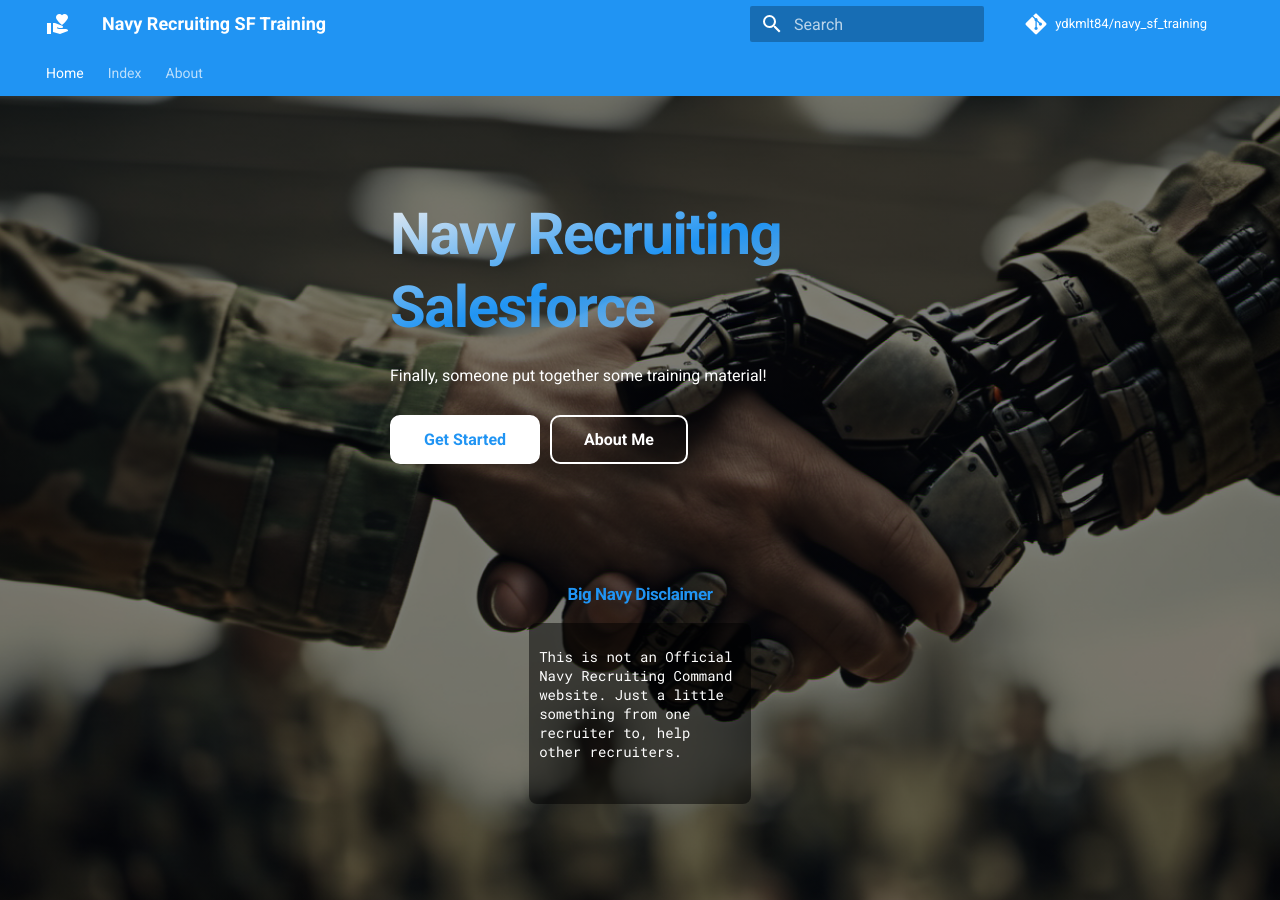
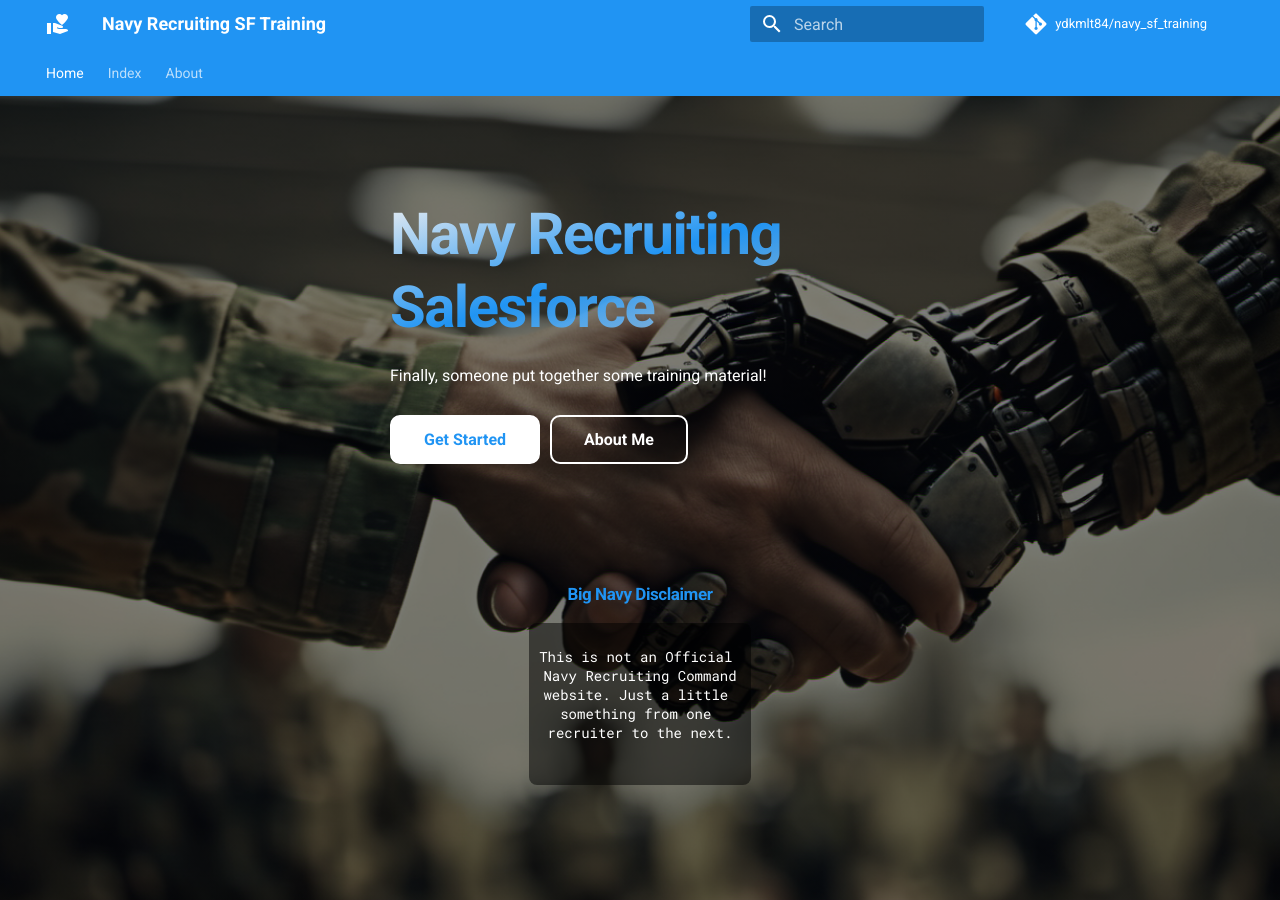
Before and after one commit to ydkmlt84/navy_sf_training, an MkDocs documentation site: the page built from docs/index.md, in a window 1280 px wide. Built offline with MkDocs 1.6.1 and Material for MkDocs 9.7.7, drawn with Linux system fonts in a browser that asks for light colours; plug-ins that fetch from the network failed and are left out; comment, search, counter and statistics services are not loaded.

Commit message:
homepage disclaimer

```diff
--- a/docs/overrides/homepage/home.html
+++ b/docs/overrides/homepage/home.html
@@ -214,6 +214,7 @@
         background-color: rgba(0,0,0,.5);
         padding: 10px;
     color: white !important;
+    text-align: center;
     }
     .code {
         padding: 2px;
@@ -245,8 +246,7 @@ This is not an Official
 Navy Recruiting Command
 website. Just a little
 something from one
-recruiter to, help
-other recruiters.
+recruiter to the next.
    	  </pre>
    	</div>
   </div>
```
